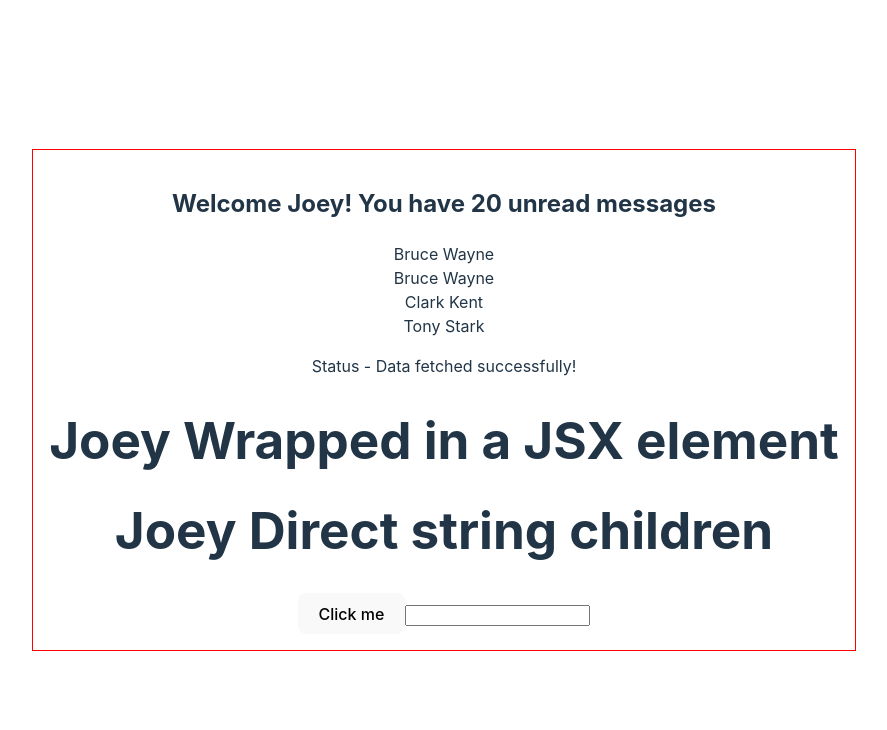
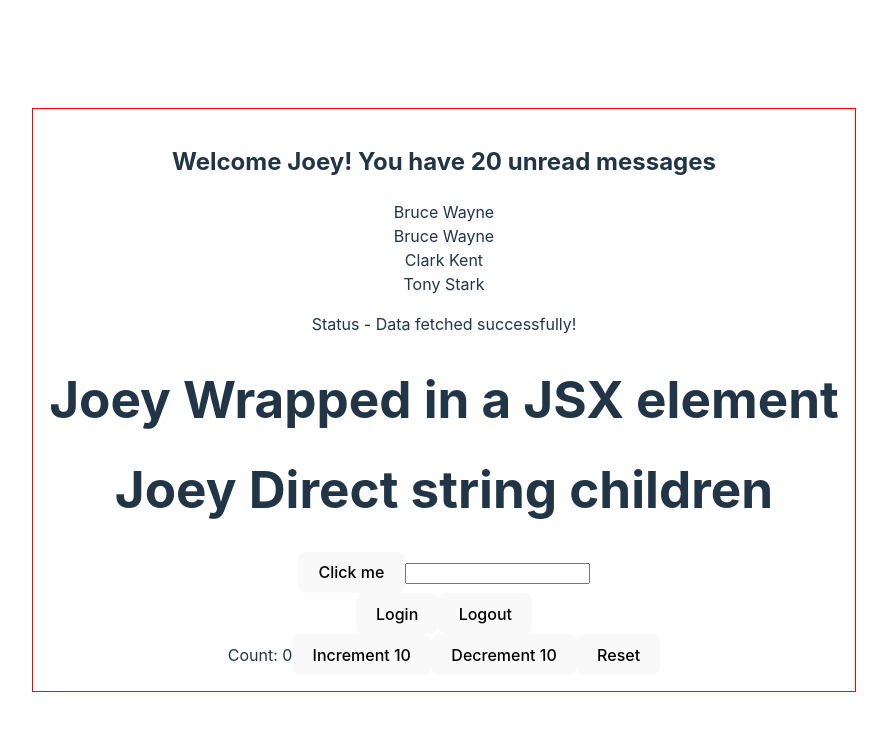
Before and after one commit to JtMeulen/react-ts-demo, a React (Vite) app: page / in a window 1280 px wide. Shown: the top 730 px of the page, without its empty margins (196-1083 px from the left). Built offline with nearby package versions, Linux system fonts and the light colour scheme.

Commit message:
feat: discriminated union types and useState

```diff
--- a/src/App.tsx
+++ b/src/App.tsx
@@ -8,6 +8,8 @@ import { Heading } from "./components/Heading";
 import { Button } from "./components/Button";
 import { Input } from "./components/Input";
 import { Container } from "./components/Container";
+import { AuthState } from "./components/AuthState";
+import { Counter } from "./components/Counter";
 
 function App() {
   return (
@@ -34,6 +36,8 @@ function App() {
         value=""
         handleChange={(event) => console.log(event.target.value)}
       />
+      <AuthState />
+      <Counter />
     </Container>
   );
 }
--- /dev/null
+++ b/src/components/AuthState.tsx
@@ -0,0 +1,30 @@
+import { useState } from "react";
+
+type AuthUser = {
+  name: string;
+  email: string;
+};
+
+export const AuthState = () => {
+  const [user, setUser] = useState<AuthUser | null>(null);
+
+  const handleLogin = () => {
+    setUser({ name: "Joey", email: "joey@abc.com" });
+  };
+  const handleLogout = () => {
+    setUser(null);
+  };
+
+  return (
+    <div>
+      <button onClick={handleLogin}>Login</button>
+      <button onClick={handleLogout}>Logout</button>
+      {user && (
+        <>
+          <p>Username {user.name}</p>
+          <p>Email {user.email}</p>
+        </>
+      )}
+    </div>
+  );
+};
--- /dev/null
+++ b/src/components/Counter.tsx
@@ -0,0 +1,62 @@
+import { useReducer } from "react";
+
+enum ActionType {
+  INCREMENT = "INCREMENT",
+  DECREMENT = "DECREMENT",
+  RESET = "RESET",
+}
+
+type ReducerUpdateAction = {
+  type: ActionType.DECREMENT | ActionType.INCREMENT;
+  payload: number;
+};
+
+type ReducerResetAction = {
+  type: ActionType.RESET;
+};
+
+// ! Discriminated union type.
+// ! The reset type does not need a payload, but the others do.
+type ReducerAction = ReducerUpdateAction | ReducerResetAction;
+
+type ReducerState = {
+  count: number;
+};
+
+const initialState: ReducerState = { count: 0 };
+
+const reducer = (state: ReducerState, action: ReducerAction) => {
+  switch (action.type) {
+    case ActionType.INCREMENT:
+      return { count: state.count + action.payload };
+    case ActionType.DECREMENT:
+      return { count: state.count - action.payload };
+    case ActionType.RESET:
+      return initialState;
+    default:
+      return state;
+  }
+};
+
+export const Counter = () => {
+  const [state, dispatch] = useReducer(reducer, initialState);
+
+  return (
+    <>
+      Count: {state.count}
+      <button
+        onClick={() => dispatch({ type: ActionType.INCREMENT, payload: 10 })}
+      >
+        Increment 10
+      </button>
+      <button
+        onClick={() => dispatch({ type: ActionType.DECREMENT, payload: 10 })}
+      >
+        Decrement 10
+      </button>
+      <button onClick={() => dispatch({ type: ActionType.RESET })}>
+        Reset
+      </button>
+    </>
+  );
+};
```
